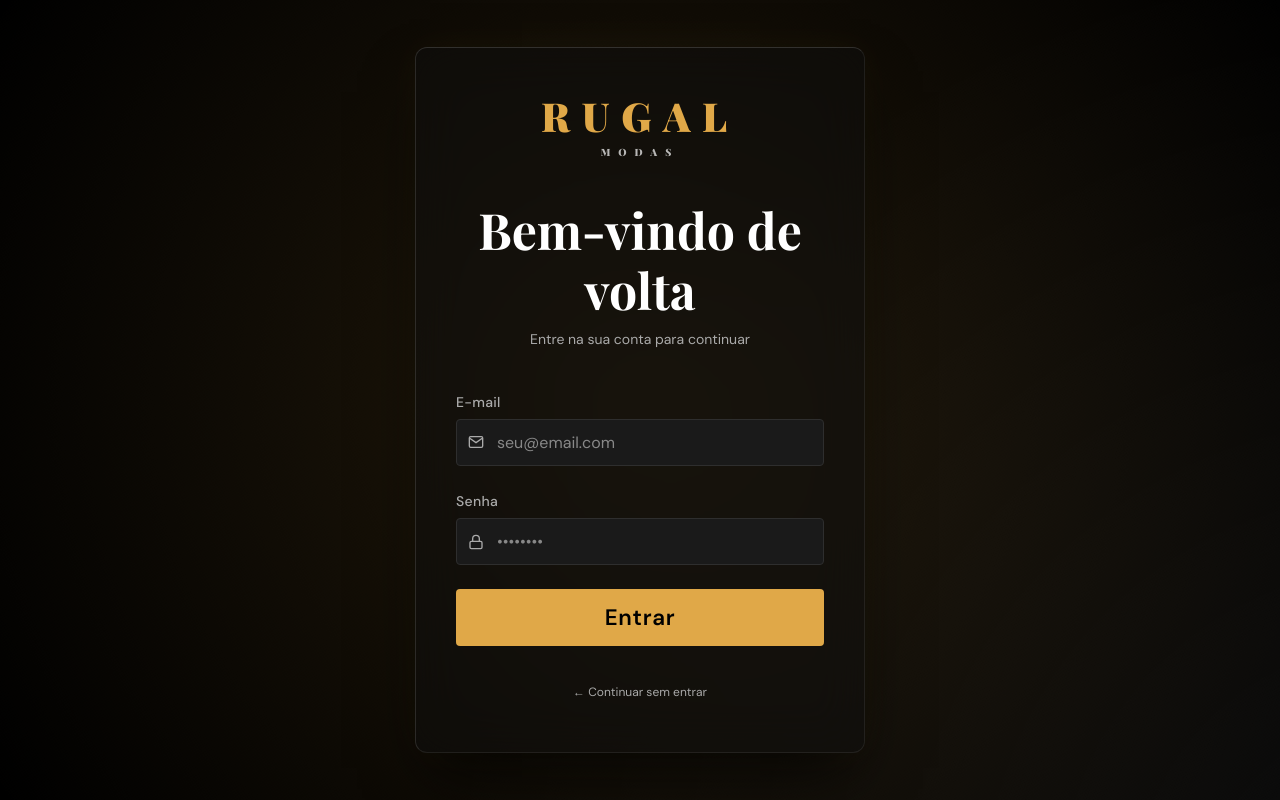
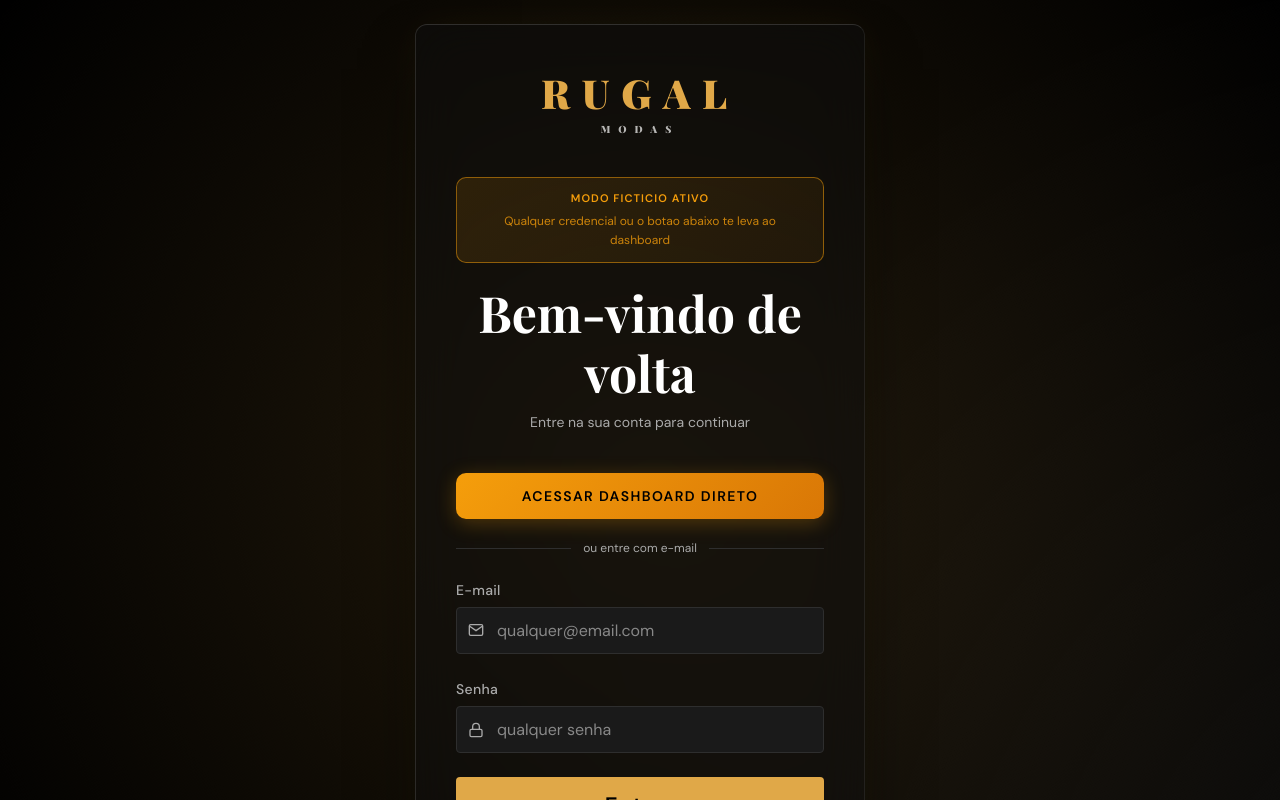
Before and after one commit to guilhermebatista5025/e-commerce-rugal-modas, a React (Vite) app: page /login in a window 1280 px wide. Shown: the top 800 px of the page. Built offline with nearby package versions, Linux system fonts and the light colour scheme; no server answers; the database is empty.

Commit message:
feat: login ficticio + .env configurado para acesso ao dashboard [dev]

```diff
--- a/src/context/UserContext.jsx
+++ b/src/context/UserContext.jsx
@@ -1,64 +1,51 @@
-import { createContext, useContext, useState, useEffect, useCallback } from 'react';
-import { supabase } from '../services/supabase';
+import { createContext, useContext, useState, useCallback } from 'react';
 
 const UserContext = createContext(null);
 
+// ⚠️  MODO FICTÍCIO — branch dev/login-ficticio
+// Usuário admin sempre autenticado. Sem chamadas reais ao Supabase Auth.
+const MOCK_ADMIN = {
+  id: 'mock-admin-001',
+  email: 'admin@rugal.com',
+  user_metadata: { full_name: 'Admin Rugal' },
+};
+
 export function UserProvider({ children }) {
-  const [user, setUser] = useState(null);
-  const [loading, setLoading] = useState(true);
+  const [user, setUser] = useState(MOCK_ADMIN);
+  const [loading, setLoading] = useState(false);
   const [error, setError] = useState('');
 
-  useEffect(() => {
-    // Busca sessão inicial
-    supabase.auth.getSession().then(({ data: { session } }) => {
-      setUser(session?.user ?? null);
-      setLoading(false);
-    });
-
-    // Escuta mudanças de auth (login, logout)
-    const { data: { subscription } } = supabase.auth.onAuthStateChange((_event, session) => {
-      setUser(session?.user ?? null);
-      setLoading(false);
-    });
-
-    return () => subscription.unsubscribe();
+  // Login fictício: aceita qualquer credencial e redireciona como admin
+  const login = useCallback(async (_email, _password) => {
+    setLoading(true);
+    setError('');
+    await new Promise(r => setTimeout(r, 400)); // simula delay de rede
+    setUser(MOCK_ADMIN);
+    setLoading(false);
+    return { ok: true, user: MOCK_ADMIN };
   }, []);
 
-  const login = useCallback(async (email, password) => {
+  // Registro fictício: sempre bem-sucedido
+  const register = useCallback(async (email, _password, name) => {
     setLoading(true);
     setError('');
-    const { data, error: err } = await supabase.auth.signInWithPassword({ email, password });
+    await new Promise(r => setTimeout(r, 400));
+    const mockUser = {
+      id: 'mock-user-' + Date.now(),
+      email,
+      user_metadata: { full_name: name },
+    };
+    setUser(mockUser);
     setLoading(false);
-    if (err) {
-      setError(err.message);
-      return { ok: false, error: err.message };
-    }
-    return { ok: true, user: data.user };
+    return { ok: true, user: mockUser };
   }, []);
 
-  const register = useCallback(async (email, password, name) => {
-    setLoading(true);
-    setError('');
-    const { data, error: err } = await supabase.auth.signUp({
-      email,
-      password,
-      options: {
-        data: { full_name: name }
-      }
-    });
-    setLoading(false);
-    if (err) {
-      setError(err.message);
-      return { ok: false, error: err.message };
-    }
-    return { ok: true, user: data.user };
+  // Logout fictício: não faz nada (mantém sessão)
+  const logout = useCallback(async () => {
+    // No mock mode, logout mantém o admin logado
+    setUser(MOCK_ADMIN);
   }, []);
 
-  const logout = useCallback(async () => {
-    await supabase.auth.signOut();
-  }, []);
-
-  // Exemplo: se o admin tiver um e-mail específico
   const isAdmin = user?.email === 'admin@rugal.com';
 
   return (
--- a/src/pages/Login.jsx
+++ b/src/pages/Login.jsx
@@ -36,8 +36,57 @@ export default function Login() {
           <small>MODAS</small>
         </div>
 
+        {/* Banner modo ficticio */}
+        <div style={{
+          background: 'linear-gradient(135deg, rgba(245,158,11,0.13), rgba(245,158,11,0.07))',
+          border: '1px solid rgba(245,158,11,0.5)',
+          borderRadius: '10px',
+          padding: '12px 16px',
+          marginBottom: '20px',
+          textAlign: 'center',
+        }}>
+          <p style={{ color: '#f59e0b', fontWeight: 700, fontSize: '11px', textTransform: 'uppercase', letterSpacing: '0.1em', margin: 0 }}>
+            Modo Ficticio Ativo
+          </p>
+          <p style={{ color: 'rgba(245,158,11,0.8)', fontSize: '12px', margin: '4px 0 0' }}>
+            Qualquer credencial ou o botao abaixo te leva ao dashboard
+          </p>
+        </div>
+
         <h1 className={styles.title}>Bem-vindo de volta</h1>
         <p className={styles.subtitle}>Entre na sua conta para continuar</p>
+
+        {/* Botao de acesso rapido ao admin */}
+        <button
+          id="admin-quick-access"
+          onClick={() => navigate('/admin')}
+          style={{
+            width: '100%',
+            padding: '14px',
+            marginBottom: '20px',
+            background: 'linear-gradient(135deg, #f59e0b, #d97706)',
+            color: '#000',
+            border: 'none',
+            borderRadius: '10px',
+            fontWeight: 800,
+            fontSize: '14px',
+            textTransform: 'uppercase',
+            letterSpacing: '0.1em',
+            cursor: 'pointer',
+            boxShadow: '0 4px 20px rgba(245,158,11,0.27)',
+            transition: 'transform 0.2s',
+          }}
+          onMouseEnter={e => (e.currentTarget.style.transform = 'translateY(-2px)')}
+          onMouseLeave={e => (e.currentTarget.style.transform = 'translateY(0)')}
+        >
+          Acessar Dashboard Direto
+        </button>
+
+        <div style={{ display: 'flex', alignItems: 'center', gap: 12, marginBottom: 20 }}>
+          <div style={{ flex: 1, height: 1, background: 'var(--border-color)' }} />
+          <span style={{ color: 'var(--text-secondary)', fontSize: 12 }}>ou entre com e-mail</span>
+          <div style={{ flex: 1, height: 1, background: 'var(--border-color)' }} />
+        </div>
 
         <form className={styles.form} onSubmit={handleSubmit}>
           <Input
@@ -46,7 +95,7 @@ export default function Login() {
             type="email"
             value={form.email}
             onChange={e => set('email', e.target.value)}
-            placeholder="seu@email.com"
+            placeholder="qualquer@email.com"
             icon={
               <svg width="16" height="16" viewBox="0 0 24 24" fill="none" stroke="currentColor" strokeWidth="2">
                 <path d="M4 4h16c1.1 0 2 .9 2 2v12c0 1.1-.9 2-2 2H4c-1.1 0-2-.9-2-2V6c0-1.1.9-2 2-2z"/>
@@ -60,7 +109,7 @@ export default function Login() {
             type="password"
             value={form.password}
             onChange={e => set('password', e.target.value)}
-            placeholder="••••••••"
+            placeholder="qualquer senha"
             icon={
               <svg width="16" height="16" viewBox="0 0 24 24" fill="none" stroke="currentColor" strokeWidth="2">
                 <rect x="3" y="11" width="18" height="11" rx="2" ry="2"/>
@@ -84,10 +133,8 @@ export default function Login() {
           </Button>
         </form>
 
-
-
         <div className={styles.footer}>
-          <Link to="/" className={styles.backLink}>← Continuar sem entrar</Link>
+          <Link to="/" className={styles.backLink}>Continuar sem entrar</Link>
         </div>
       </div>
     </main>
```
